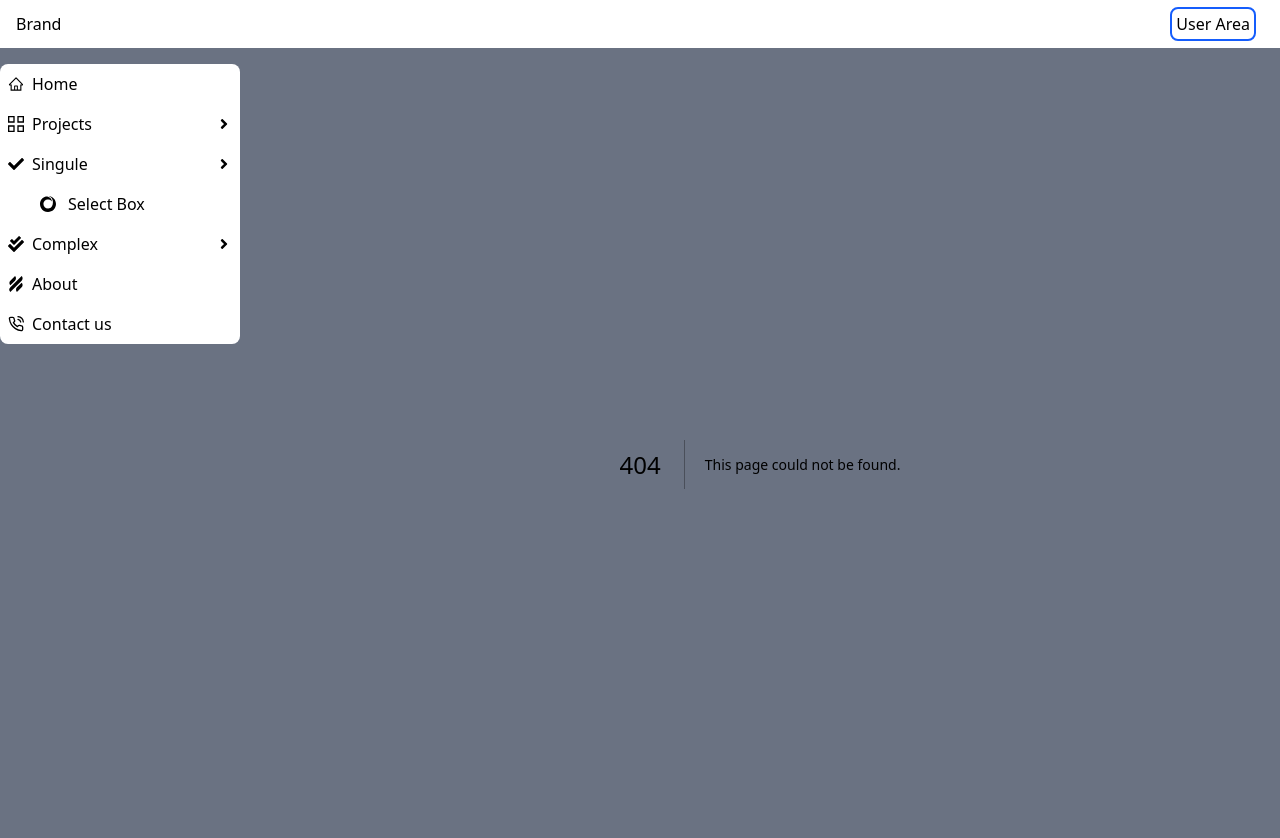
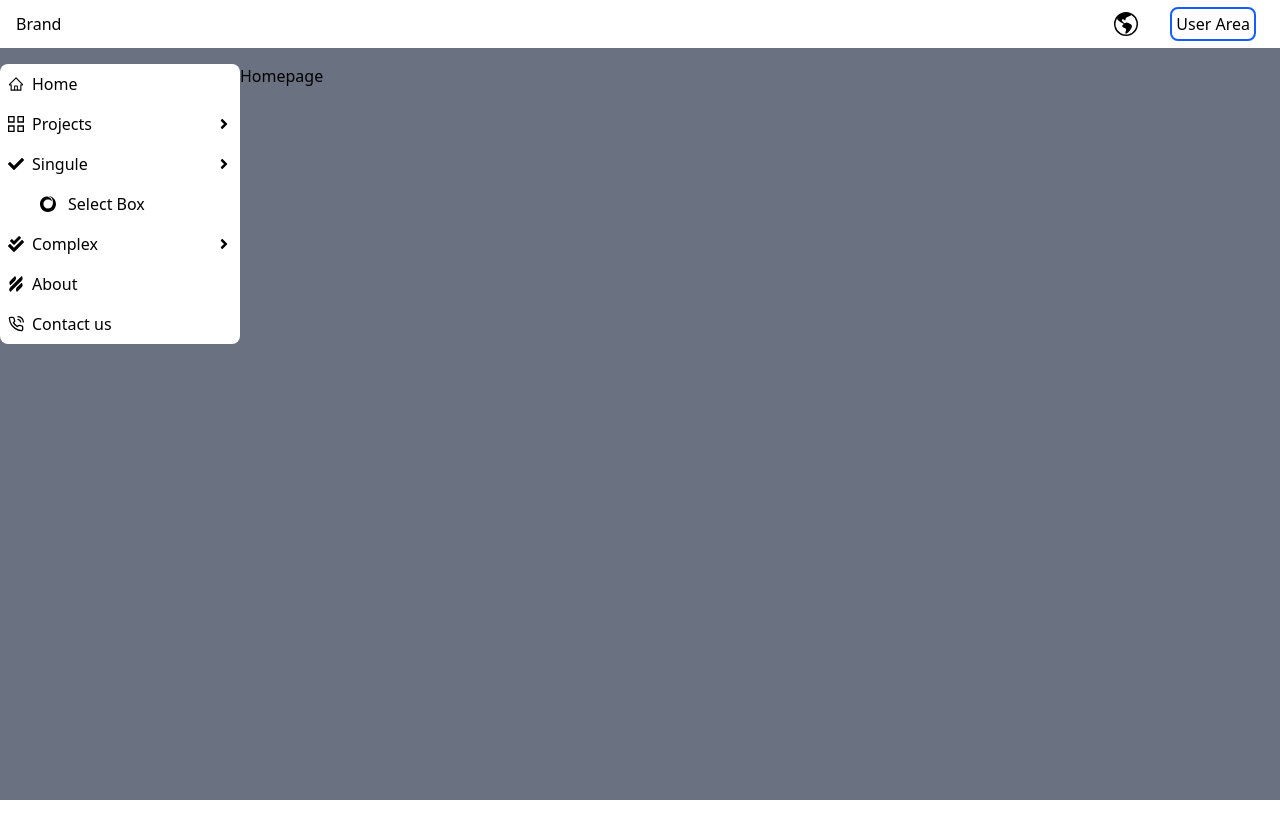
Before and after one commit to Miiloray/NexJs-tailwins-sandbox, a Next.js app: page /public in a window 1280 px wide. Before the commit this address had no page. Shown: the top 838 px of the page. After the commit the page ends 800 px from the top, so only its background shows below. Built offline with nearby package versions, Linux system fonts and the light colour scheme.

Commit message:
added Languageselectbox

```diff
--- /dev/null
+++ b/app/[...not-found]/page.jsx
@@ -0,0 +1,10 @@
+import React from 'react';
+
+const NotFoundPage = () => {
+    return (
+        <div className="bg-green-300">
+            NotFoundPage
+        </div>
+    )
+}
+export default NotFoundPage;
--- a/app/page.jsx
+++ b/app/public/page.jsx
@@ -6,8 +6,6 @@
           <h1>
               Homepage
           </h1>
-              <p>
-              </p>
       </div>
   );
 }
--- /dev/null
+++ b/components/layout/LanguageSelectBox.jsx
@@ -0,0 +1,59 @@
+"use client"
+import React, {useState} from 'react';
+import Link from "next/link";
+import "/node_modules/flag-icons/css/flag-icons.min.css";
+import {BsGlobeAmericas} from "react-icons/bs"
+
+const languages = [
+    {id:1, flag:"fi fi-us", route: "/en"},
+    {id:2, flag:"fi fi-ir", route: "/fa"},
+
+
+];
+
+const LanguageSelectBox = () => {
+    const [open, setOpen] = useState(false);
+
+    return (
+        <>
+        <div className=" flex flex-col justify-center items-center  relative z-30 ">
+
+            <div
+                onClick={() => setOpen(prev => !prev)}
+                className=" p-2 cursor-pointer">
+               <span className=" text-2xl">
+                   <BsGlobeAmericas> </BsGlobeAmericas>
+               </span>
+
+            </div>
+
+        <div className={`flex flex-col bg-orange-100 w-16 rounded-lg ${
+            open ? "opacity-100 h-auto" : "opacity-0 h-0 "
+        }transition-all duration-200 overflow-hidden absolute top-12 right-8`}>
+            {languages.map(item =>(
+                <div
+                    key={item}
+                    onClick={() => {
+                        setOpen(false)
+                    }
+                }
+                    className={`flex justify-center items-center p-2 hover:bg-orange-300 cursor-pointer `}>
+                    <Link href={item.route}>
+                        <span className={item.flag}> </span>
+                    </Link>
+                </div>
+                    )
+            )
+                }
+        </div>
+        </div>
+        <div
+            onClick={() => setOpen(false)}
+            className={`bg-gray-100 fixed inset-0 opacity-50 z-0 ${open ? "block" : "hidden"}`}>  </div>
+        </>
+
+    )
+
+}
+
+export default LanguageSelectBox
--- a/components/layout/MainHeader.jsx
+++ b/components/layout/MainHeader.jsx
@@ -3,6 +3,7 @@
 import {FaBars} from "react-icons/fa";
 import {MenuContext} from "@/context/MenuContext";
 import UserAreaSelectBox from "@/components/layout/UserAreaSelectBox";
+import LanguageSelectBox from "@/components/layout/LanguageSelectBox";
 
 const MainHeader = () => {
     const {toggle} = useContext(MenuContext);
@@ -12,6 +13,11 @@
                 Brand
             </div>
             <div className="flex justify-center items-center gap-4">
+
+                <div>
+                    <LanguageSelectBox></LanguageSelectBox>
+                </div>
+
                 <div onClick={toggle} className="lg:hidden">
                     <FaBars className="cursor-pointer"> </FaBars>
                 </div>
--- a/package.json
+++ b/package.json
@@ -10,6 +10,7 @@
   },
   "dependencies": {
     "@tailwindcss/postcss": "^4.0.6",
+    "flag-icons": "^7.3.2",
     "next": "^15.2.1",
     "postcss": "^8.5.2",
     "react": "^19.0.0",
```
Also changed, not shown: 1 other file (tests, documents, lock files or other folders).
